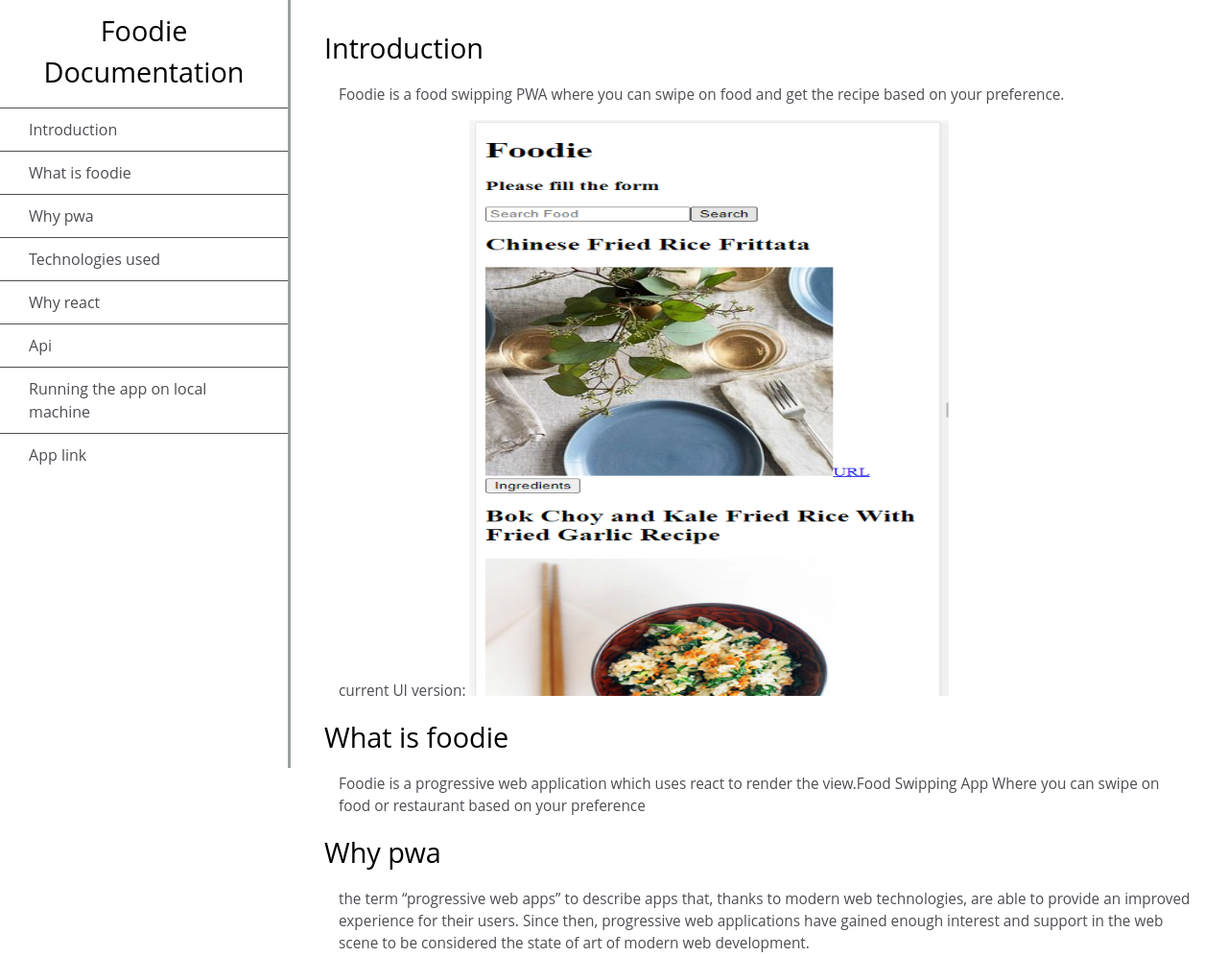
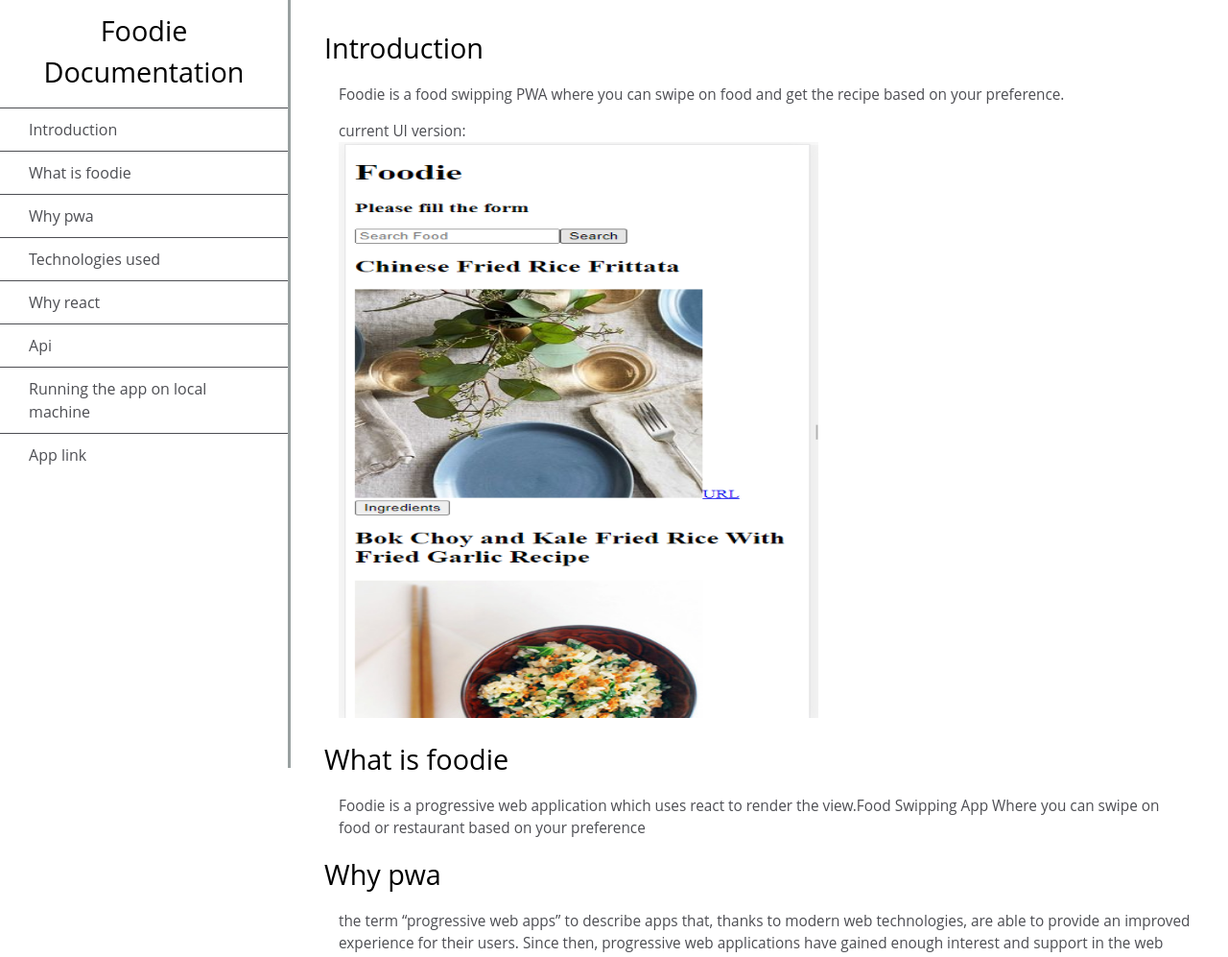
Before and after one commit to Projects-college/documentation, a plain HTML site: page index.html in a window 1280 px wide. Shown: the top 997 px of the page at 96% size. Drawn offline with Linux system fonts and the light colour scheme.

Commit message:
Update index.html

```diff
--- a/index.html
+++ b/index.html
@@ -37,8 +37,8 @@
        Foodie is a food swipping PWA where you can swipe on food and get the recipe based on your preference.
 
       </p>
-      current UI version:
-       <img src="img/Screenshot_2.png" alt=" current UI version:" width="500" height="600">
+      <div>current UI version:</div>
+      <div><img src="img/Screenshot_2.png" alt=" current UI version:" width="500" height="600"></div>
       <p>
 
 
```
